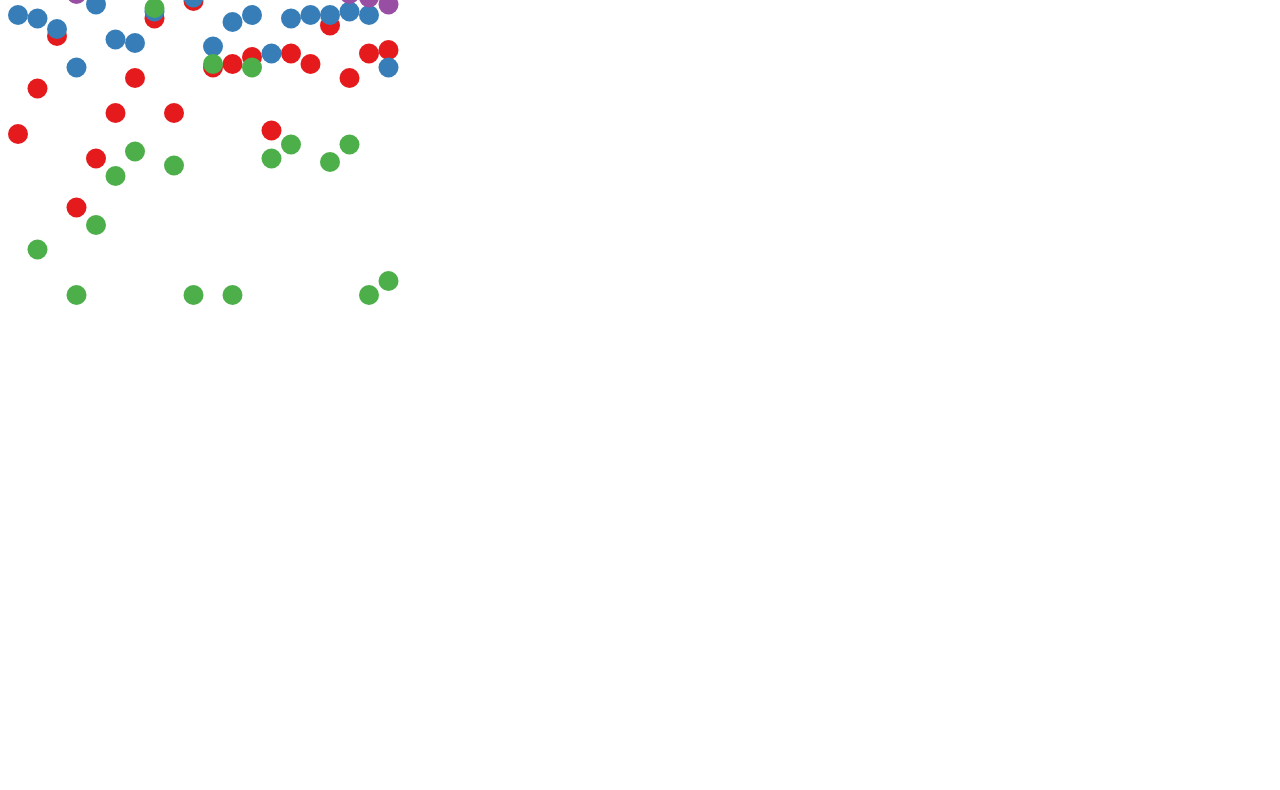
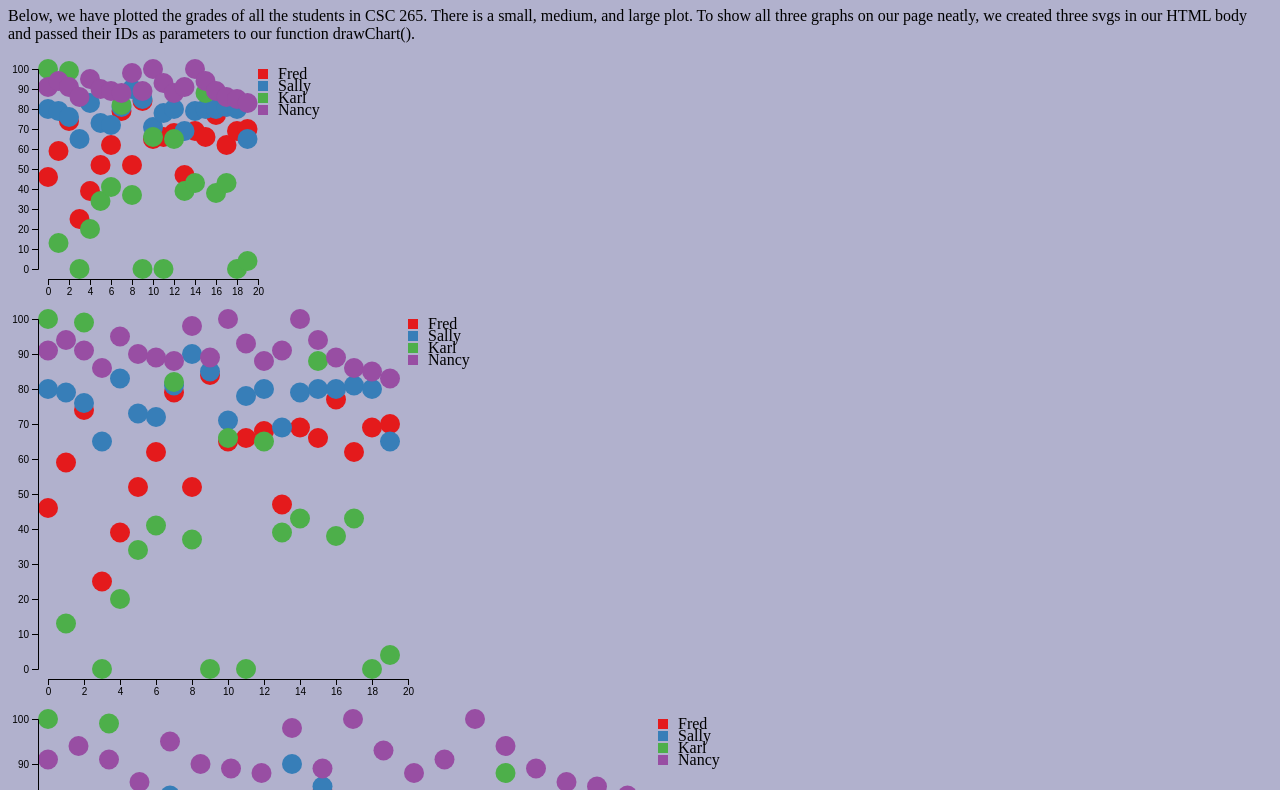
Before and after one commit to ArsenioBenitez/mar_07, a plain HTML site: page index.html in a window 1280 px wide. Shown: the part 73-863 px from the top of the page. Before the commit the page ends 800 px from the top, so only its background shows below. Drawn offline with nearby package versions, Linux system fonts and the light colour scheme.

Commit message:
we are finished

```diff
--- a/grades.js
+++ b/grades.js
@@ -1,21 +1,30 @@
+h1 = 350;
+h2 = 500;
+h3 = 750;
+w1 = 250;
+w2 = 400;
+w3 = 500;
 var gradeP = d3.json("gradeData.json");
 gradeP.then(function(data)
 {
-    drawChart(data);
+    drawChart(data,h1,w1,'small');
+    drawChart(data,h2,w2,'medium');
+    drawChart(data,h3,w3,'large');
+
 },
 function(err)
 {
   console.log(err);
 })
 
-var drawChart = function(data)
+var drawChart = function(data,h,w,id)
 {
   var screen =
   {
-    width:500,
-    height:400
+    width:h,
+    height:w
   };
-  var svg = d3.select("svg")
+  var svg = d3.select('svg#'+id)
               .attr("width",screen.width)
               .attr("height",screen.height)
 
@@ -23,13 +32,13 @@ var drawChart = function(data)
   {
     top:10,
     bottom:40,
-    left:10,
+    left:40,
     right:100
   };
 
   var width = screen.width-margins.left-margins.right;
   var height = screen.height-margins.top-margins.bottom;
-
+  console.log(height);
   var xscale = d3.scaleLinear()
                 .domain([0,20])
                 .range([0,width]);
@@ -92,14 +101,22 @@ var drawChart = function(data)
             })
   legendLines.append('text')
             .attr('x',20)
-            .attr('y',0)
+            .attr('y',10)
             .text(function(d)
             {
                 return d.name;
             })
+  console.log(height);
+  console.log(margins.top);
+  var xA = margins.top+height+10;
   var xAxis = d3.axisBottom(xscale);
   svg.append('g').classed('xAxis',true)
                 .call(xAxis)
-                .attr('transform','translate('+margins.left+','+margins.top+height+')')
+                .attr('transform','translate('+ margins.left + ','+xA+')' );
+  var yAxis = d3.axisLeft(yscale);
+  var yA = margins.left-10;
+  svg.append('g').classed('yAxis',true)
+                .call(yAxis)
+                .attr('transform','translate('+yA+ ','+'10'+')' );
 
 }
--- a/index.html
+++ b/index.html
@@ -2,11 +2,17 @@
 <html lang="en" dir="ltr">
   <head>
     <script src="https://d3js.org/d3.v5.min.js"></script>
+    <link rel="stylesheet" href="stylesheet.css">
     <meta charset="utf-8">
     <title></title>
   </head>
   <body>
-    <svg></svg>
+    <h1>Grades in CSC 265</h1>
+    <p>Below, we have plotted the grades of all the students in CSC 265. There is a small,
+    medium, and large plot. To show all three graphs on our page neatly, we created three svgs in our HTML body and passed their IDs as parameters to our function drawChart().<br></p>
+    <svg tag id="small"></svg>
+    <svg tag id='medium'></svg>
+    <svg tag id = 'large'></svg>
     <script src="grades.js">
     </script>
 
--- /dev/null
+++ b/stylesheet.css
@@ -0,0 +1,9 @@
+body{
+    background-color: #b1b1cd;
+    position: float;
+    overflow: scroll;
+}
+svg{
+  float: left;
+  clear: both;
+}
```
